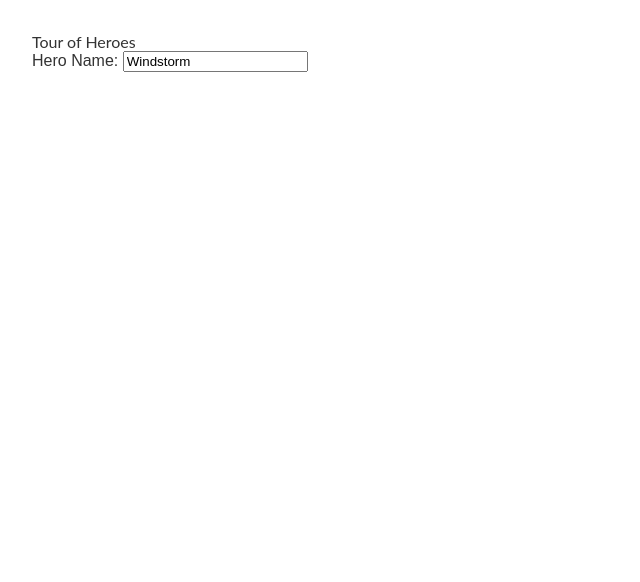
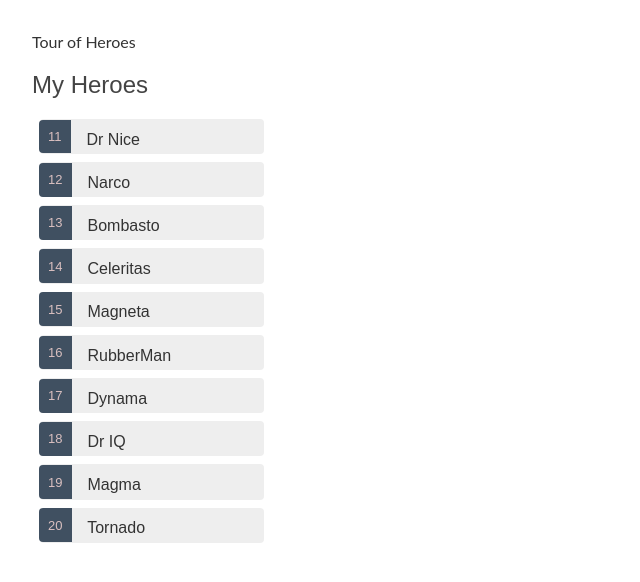
Before and after one commit to Fabusch/TOUR-OF-HEROES, an Angular app: page / in a window 1280 px wide. Shown: the top 582 px of the page, without its empty margins (0-640 px from the left). Built offline with nearby package versions, Linux system fonts and the light colour scheme.

Commit message:
4 files modified, 1 added

```diff
--- a/src/app/app.module.ts
+++ b/src/app/app.module.ts
@@ -8,7 +8,10 @@
 
 @NgModule({
   imports: [BrowserModule, FormsModule],
-  declarations: [AppComponent,HeroesComponent],
+
+  declarations: [AppComponent, HeroesComponent],
+
+  providers: [],
   bootstrap: [AppComponent],
 })
 export class AppModule {}
--- a/src/app/heroes/heroes.component.css
+++ b/src/app/heroes/heroes.component.css
@@ -0,0 +1,52 @@
+/* HeroesComponent's private CSS styles */
+.heroes {
+  margin: 0 0 2em 0;
+  list-style-type: none;
+  padding: 0;
+  width: 15em;
+}
+.heroes li {
+  cursor: pointer;
+  position: relative;
+  left: 0;
+  background-color: #eee;
+  margin: 0.5em;
+  padding: 0.3em 0;
+  height: 1.6em;
+  border-radius: 4px;
+}
+.heroes li:hover {
+  color: #2c3a41;
+  background-color: #e6e6e6;
+  left: 0.1em;
+}
+.heroes li.selected {
+  background-color: black;
+  color: white;
+}
+.heroes li.selected:hover {
+  background-color: #505050;
+  color: white;
+}
+.heroes li.selected:active {
+  background-color: black;
+  color: white;
+}
+.heroes .badge {
+  display: inline-block;
+  font-size: small;
+  color: rgb(218, 192, 192);
+  padding: 0.8em 0.7em 0 0.7em;
+  background-color: #405061;
+  line-height: 1em;
+  position: relative;
+  left: -1px;
+  top: -4px;
+  height: 1.8em;
+  margin-right: 0.8em;
+  border-radius: 4px 0 0 4px;
+}
+
+input {
+  padding: 0.5rem;
+}
--- a/src/app/heroes/heroes.component.html
+++ b/src/app/heroes/heroes.component.html
@@ -1,4 +1,19 @@
-<div>
-  <label for="name">Hero Name: </label>
-  <input id="name" [(ngModel)]="hero.name" placeholder="name" />
+<h2>My Heroes</h2>
+<ul class="heroes">
+  <li
+    *ngFor="let hero of heroes"
+    [class.selected]="hero === selectedHero"
+    (click)="onSelect(hero)"
+  >
+    <span class="badge">{{ hero.id }}</span> {{ hero.name }}
+  </li>
+</ul>
+
+<div *ngIf="selectedHero">
+  <h2>{{ selectedHero.name | uppercase }} Details</h2>
+  <div><span>id: </span>{{ selectedHero.id }}</div>
+  <div>
+    <label for="hero-name">Hero name: </label>
+    <input id="hero-name" [(ngModel)]="selectedHero.name" placeholder="name" />
+  </div>
 </div>
--- a/src/app/heroes/heroes.component.ts
+++ b/src/app/heroes/heroes.component.ts
@@ -1,5 +1,6 @@
 import { Component, OnInit } from '@angular/core';
 import { Hero } from '../hero';
+import { HEROES } from '../mock-heroes';
 
 @Component({
   selector: 'app-heroes',
@@ -7,12 +8,14 @@
   styleUrls: ['./heroes.component.css'],
 })
 export class HeroesComponent implements OnInit {
-  hero: Hero = {
-    id: 1,
-    name: 'Windstorm',
-  };
+  heroes = HEROES;
+  selectedHero?: Hero;
 
   constructor() {}
 
   ngOnInit() {}
+
+  onSelect(hero: Hero): void {
+    this.selectedHero = hero;
+  }
 }
--- /dev/null
+++ b/src/app/mock-heroes.ts
@@ -0,0 +1,14 @@
+import { Hero } from './hero';
+
+export const HEROES: Hero[] = [
+  { id: 11, name: 'Dr Nice' },
+  { id: 12, name: 'Narco' },
+  { id: 13, name: 'Bombasto' },
+  { id: 14, name: 'Celeritas' },
+  { id: 15, name: 'Magneta' },
+  { id: 16, name: 'RubberMan' },
+  { id: 17, name: 'Dynama' },
+  { id: 18, name: 'Dr IQ' },
+  { id: 19, name: 'Magma' },
+  { id: 20, name: 'Tornado' },
+];
```
